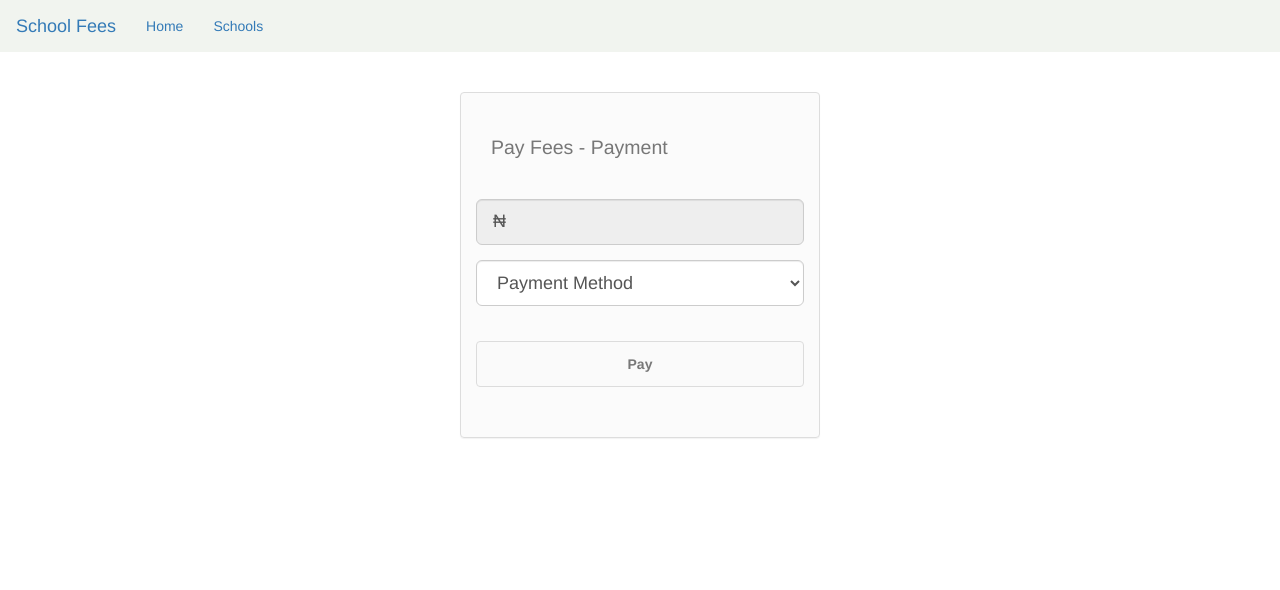
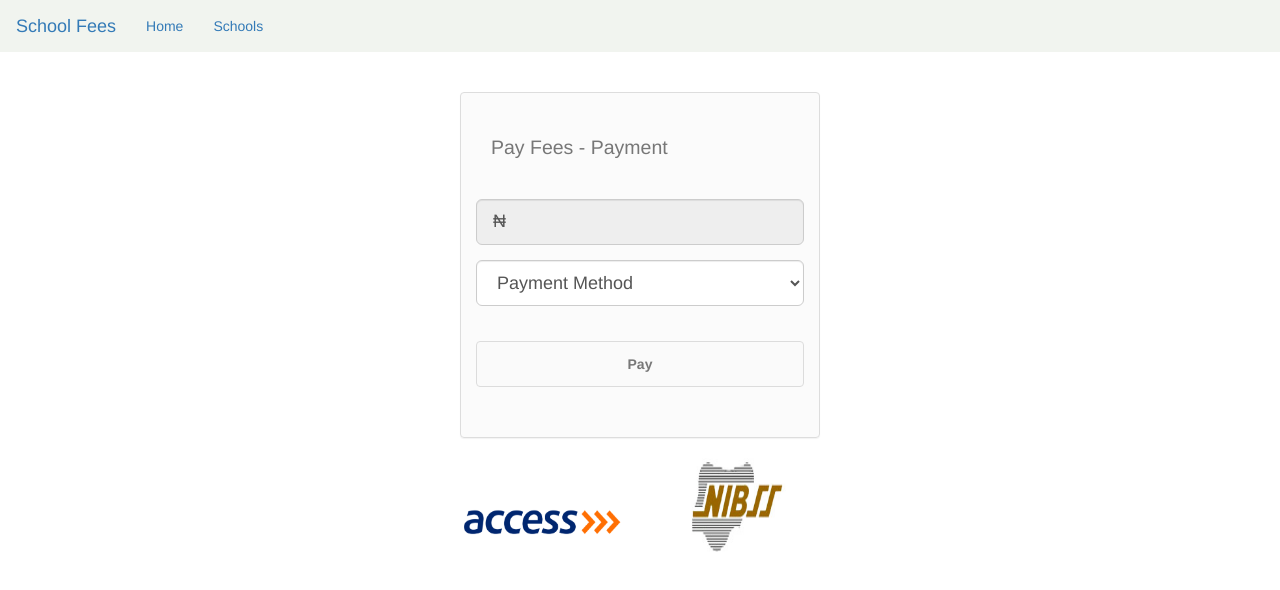
Before and after one commit to TofunmiKupoluyi/schoolfees, a website: page payment.html in a window 1280 px wide. Drawn offline with nearby package versions, Linux system fonts and the light colour scheme.

```diff
--- a/payment.html
+++ b/payment.html
@@ -81,8 +81,17 @@
                             </form>
                         </div>
                     </div>
+                    <div class="row">
+                        <div class="col-lg-6 col-xs-6" >
+                            <img src="/static/accesslogo.png" style="width:100%; height:15%">
+                        </div>
+                        <div class="col-lg-6 col-xs-6" >
+                            <img src="/static/nibsslogo.jpg" style="width:100%; height:15%">
+                        </div>
+                    </div>
                 </div>
                 <div class="col-lg-4 col-xs-2"></div>
+
             </div>
         </div>
         <script src="https://ajax.googleapis.com/ajax/libs/jquery/1.12.4/jquery.min.js"></script>
```
Also changed, not shown: student.html (+8 -0 lines).
